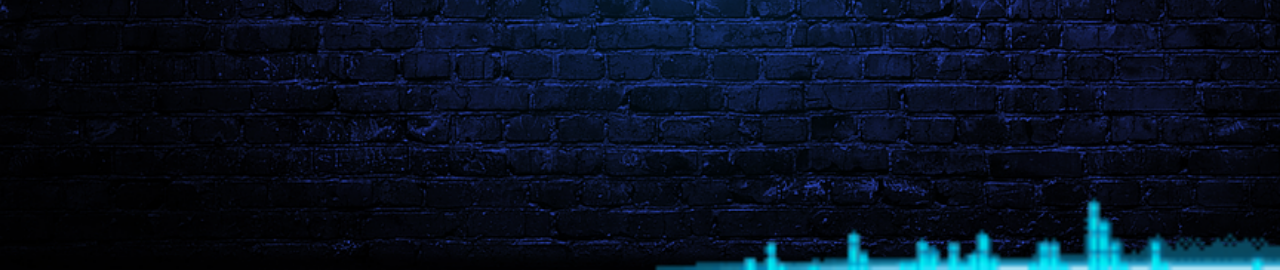
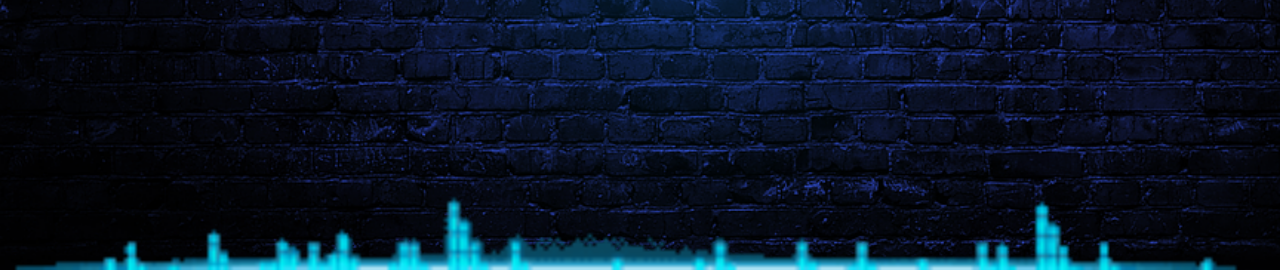
Before and after one commit to zor1an/zor1an.github.io, a plain HTML site: page index.html in a window 1280 px wide. Shown: the part 530-800 px from the top of the page. Drawn offline with Linux system fonts and the light colour scheme; a web font is replaced by a local one.

Commit message:
Update index.html

```diff
--- a/index.html
+++ b/index.html
@@ -26,7 +26,7 @@
       <img src="media/pics/pfp.png" alt="stupid cat" width="140px">
       <p class="pulsate">My discord: Zorian#8112</p>
     </div>
-    <img src="media/gifs/whoa.gif" alt="Dots" width="300px" style="position: fixed; bottom: 0; left: 50%; width: 100%;">
+    <img src="media/gifs/whoa.gif" alt="Dots" width="300px" style="position: fixed; bottom: 0; left: 0; width: 100%;">
     <input style="position: fixed; top: 0; right: 0;" type="image" src="media/pics/musicoff.png" height ="40" onclick="shut()" id="button2" />
   </body>
 </html>
```
